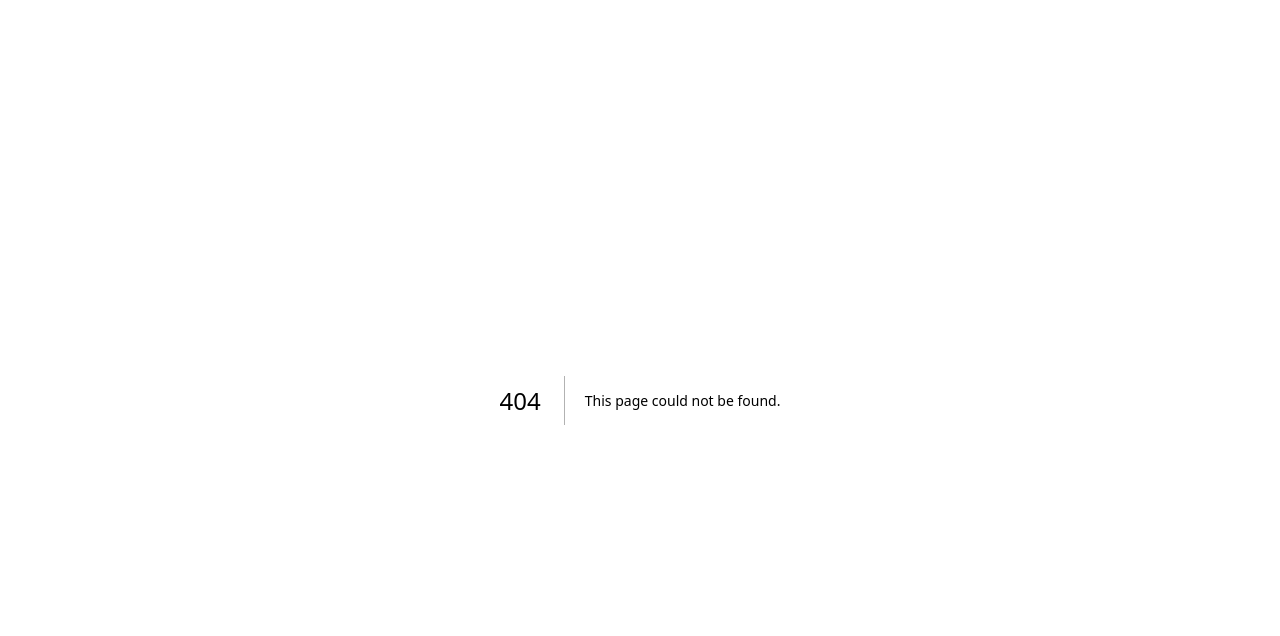
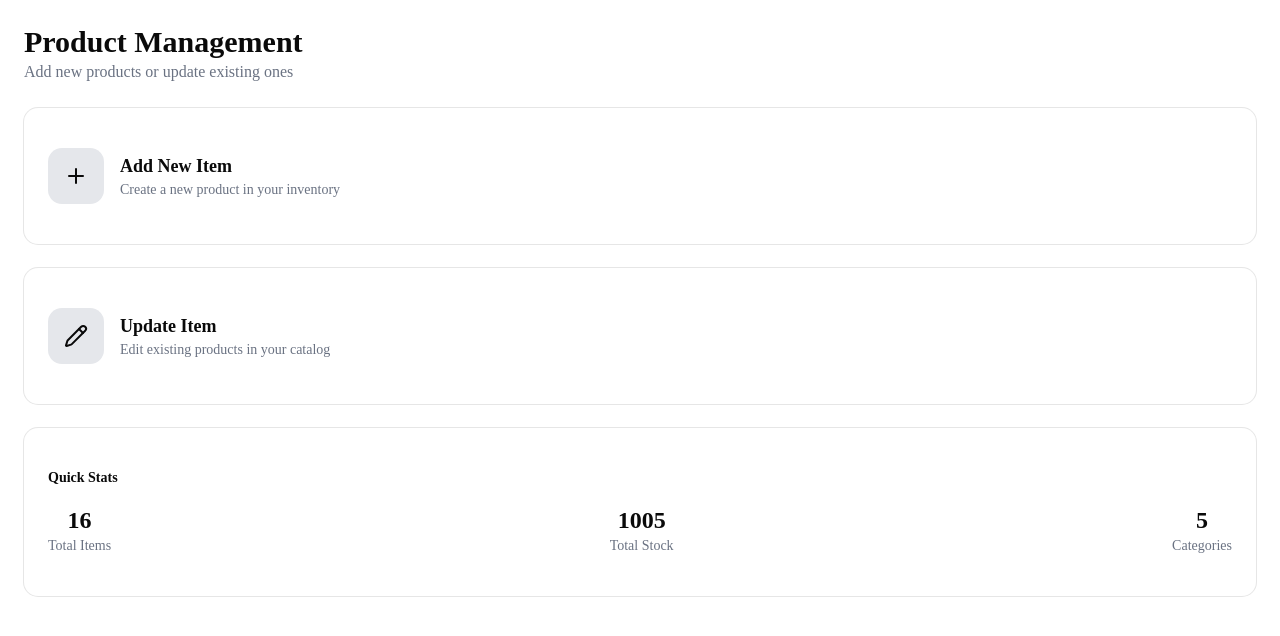
Before and after one commit to made-acarya-mk/church-pos, a Next.js app in the folder frontend/: page /add in a window 1280 px wide. Before the commit this address had no page. Shown: the top 636 px of the page. Built offline with nearby package versions, Linux system fonts and the light colour scheme.

Commit message:
feat(products): add product management dashboard

```diff
--- /dev/null
+++ b/frontend/src/app/add/page.tsx
@@ -0,0 +1,103 @@
+"use client"
+
+import { Card, CardContent } from "@/components/ui/card"
+import { Plus, Pencil } from "lucide-react"
+import { useRouter } from "next/navigation"
+
+export default function AddPage() {
+  const router = useRouter()
+
+  return (
+    <div className="p-6 space-y-6">
+
+      <div>
+        <h1 className="text-3xl font-bold">
+          Product Management
+        </h1>
+
+        <p className="text-gray-500">
+          Add new products or update existing ones
+        </p>
+      </div>
+
+      {/* Add New Item */}
+      <Card
+        className="cursor-pointer hover:shadow-md transition"
+        onClick={() => router.push("/products/create")}
+      >
+        <CardContent className="flex items-center gap-4 p-6">
+
+          <div className="bg-gray-200 p-4 rounded-xl">
+            <Plus size={24}/>
+          </div>
+
+          <div>
+            <h2 className="font-semibold text-lg">
+              Add New Item
+            </h2>
+
+            <p className="text-gray-500">
+              Create a new product in your inventory
+            </p>
+          </div>
+
+        </CardContent>
+      </Card>
+
+      {/* Update Item */}
+      <Card
+        className="cursor-pointer hover:shadow-md transition"
+        onClick={() => router.push("/products")}
+      >
+        <CardContent className="flex items-center gap-4 p-6">
+
+          <div className="bg-gray-200 p-4 rounded-xl">
+            <Pencil size={24}/>
+          </div>
+
+          <div>
+            <h2 className="font-semibold text-lg">
+              Update Item
+            </h2>
+
+            <p className="text-gray-500">
+              Edit existing products in your catalog
+            </p>
+          </div>
+
+        </CardContent>
+      </Card>
+
+      {/* Quick Stats */}
+      <Card>
+        <CardContent className="p-6">
+
+          <h2 className="font-semibold mb-4">
+            Quick Stats
+          </h2>
+
+          <div className="flex justify-between text-center">
+
+            <div>
+              <p className="text-2xl font-bold">16</p>
+              <p className="text-gray-500">Total Items</p>
+            </div>
+
+            <div>
+              <p className="text-2xl font-bold">1005</p>
+              <p className="text-gray-500">Total Stock</p>
+            </div>
+
+            <div>
+              <p className="text-2xl font-bold">5</p>
+              <p className="text-gray-500">Categories</p>
+            </div>
+
+          </div>
+
+        </CardContent>
+      </Card>
+
+    </div>
+  )
+}
```
Also changed, not shown: 1 other file (tests, documents, lock files or other folders).
